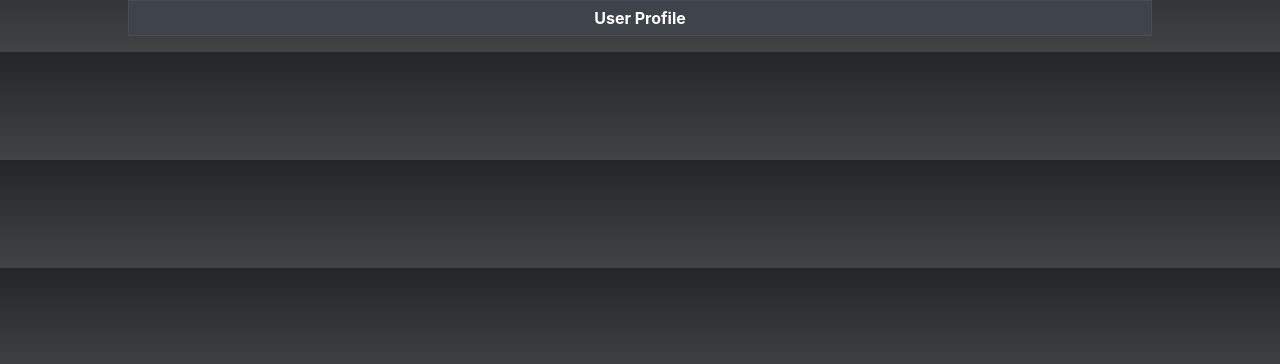
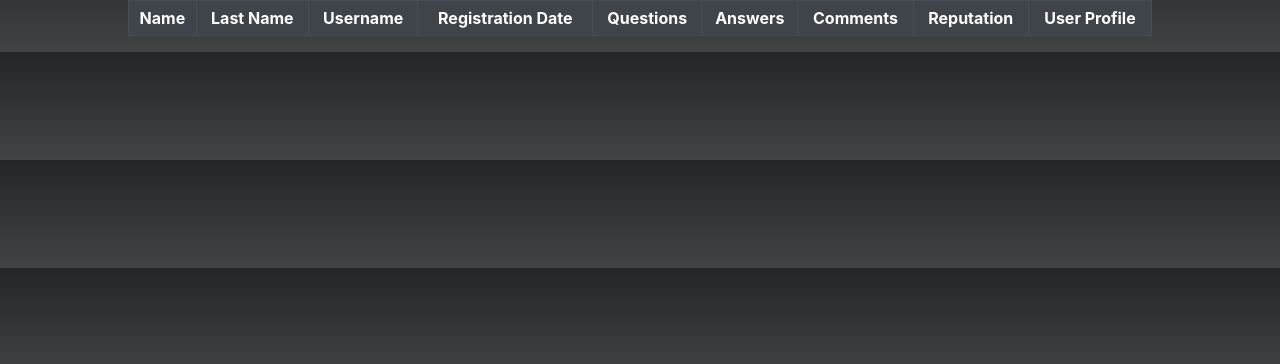
Before and after one commit to damianTrybuszek/Ask-Mate, a Flask app: template templates/users.html in a window 1280 px wide. Shown: the part 56-420 px from the top of the page. Run offline with Flask 2, Linux system fonts and the light colour scheme; the template is opened without the code that fills it, so the values that code supplies are empty; some libraries are stand-ins or nearby versions.

Commit message:
users list adjusted and fixed to work with new table data

```diff
--- a/server.py
+++ b/server.py
@@ -311,10 +311,8 @@ def user_registration():
 
 @app.route("/users", methods=["GET", "POST"])
 def users_list():
-    user_columns = ['Name', 'Last Name', 'Username', 'Registration Date', 'Questions', 'Answers',
-                    'Comments', 'Reputation']
     users_data = data_handling.get_users_data()
-    return render_template("users.html", headers=user_columns, users_data=users_data)
+    return render_template("users.html", users_data=users_data)
 
 
 @app.route("/accept-answer/<answer_id>/<question_id>", methods=["GET"])
--- a/templates/users.html
+++ b/templates/users.html
@@ -6,19 +6,27 @@
 <table class="table table-dark table-striped table-hover table-sm table-bordered border-light">
 
     <tr class="text-center align-middle" >
-        {% for element in headers %}
-            <th class="text-center align-middle">
-                {{ element }}
-            </th>
-        {% endfor %}
-        <th>User Profile</th>
+        <th class="text-center align-middle">Name</th>
+        <th class="text-center align-middle">Last Name</th>
+        <th class="text-center align-middle">Username</th>
+        <th class="text-center align-middle">Registration Date</th>
+        <th class="text-center align-middle">Questions</th>
+        <th class="text-center align-middle">Answers</th>
+        <th class="text-center align-middle">Comments</th>
+        <th class="text-center align-middle">Reputation</th>
+        <th class="text-center align-middle">User Profile</th>
     </tr>
 
     {% for element in users_data %}
         <tr class="text-center">
-            {% for key in element %}
-                <td class="text-center align-middle">{{ element[key] }}</td>
-            {% endfor %}
+            <td class="text-center align-middle">{{ element['first_name'] }}</td>
+            <td class="text-center align-middle">{{ element['last_name'] }}</td>
+            <td class="text-center align-middle">{{ element['email'] }}</td>
+            <td class="text-center align-middle">{{ element['registration_date'] }}</td>
+            <td class="text-center align-middle">{{ element['questions'] }}</td>
+            <td class="text-center align-middle">{{ element['answers'] }}</td>
+            <td class="text-center align-middle">{{ element['comments'] }}</td>
+            <td class="text-center align-middle">{{ element['reputation'] }}</td>
             <td><a href="/user/{{ element['id'] }}">CLICK</a></td>
         </tr>
     {% endfor %}
```
Also changed, not shown: data_handling.py (+45 -10 lines).
